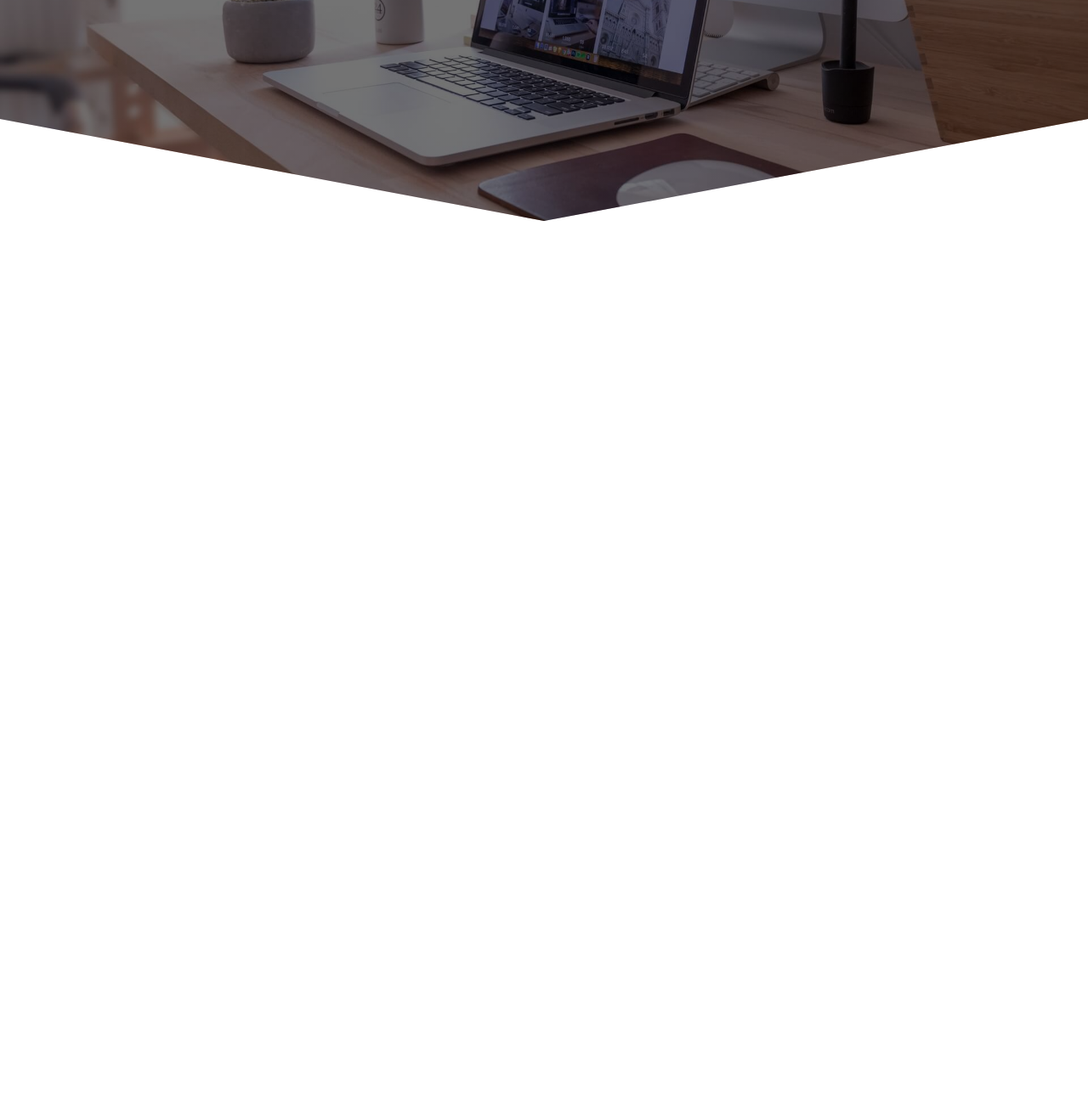
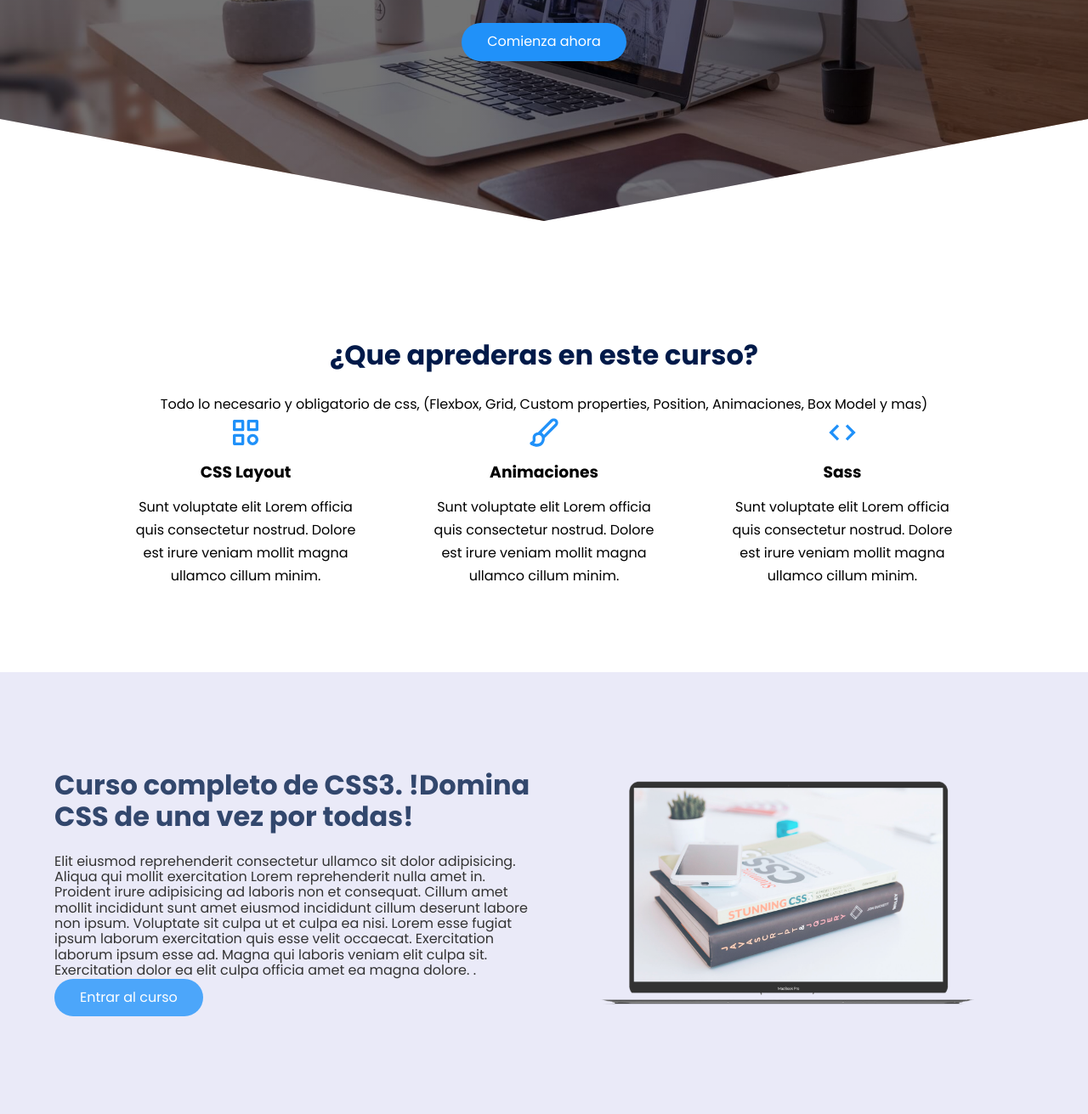
Before and after one commit to NicolasVasquez17/HTML-CSS-JS-PaginaWeb-Curso-CSS3, a plain HTML site: page index.html in a window 1280 px wide. Shown: the part 500-1811 px from the top of the page at 85% size. Before the commit the page ends 800 px from the top, so only its background shows below. Drawn offline with Linux system fonts and the light colour scheme.

Commit message:
se termino la seccion de header y se comenzo la seccion de main

```diff
--- a/css/estilos.css
+++ b/css/estilos.css
@@ -88,3 +88,106 @@ nav{
 .nav__close{
     display: var(--show,none);
 }
+
+/* HERO container*/
+
+.hero__container{
+
+    max-width: 800px;
+    display: grid;
+    --padding-container:0;
+    grid-auto-rows: max-content;
+    align-content: center;
+    gap:1em;
+    padding-bottom: 100px;
+    text-align: center;
+}
+
+.hero__title{
+    font-size: 3rem;
+}
+
+.hero__paragraph{
+    margin-bottom: 20px;
+}
+
+.cta{
+    display: inline-block;
+    background-color: #2091F9;
+    justify-self: center;
+    color: white;
+    text-decoration: none;
+    padding: 13px 30px;
+    border-radius: 32px;
+}
+
+/*About*/
+
+.about{
+    text-align: center;
+}
+
+.subtitle{
+    color: var(--color-title);
+    font-size:2rem ;
+    margin-bottom: 25px;
+}
+
+.about__paragraph{
+    line-height: 1.7;
+}
+
+.about__main{
+    padding-top: auto;
+    display: grid;
+    width:90%;
+    margin: 0 auto;
+    gap:1em;
+    overflow: hidden;
+    grid-template-columns: repeat(auto-fit, minmax(260px,auto));
+}
+
+.about__icons{
+    display: grid;
+    gap:1em;
+    justify-items: center;
+    width: 260px;
+    overflow: hidden;
+    margin: 0 auto;
+}
+
+.about__icon{
+    width: 40px;
+}
+
+/*Knowledge*/
+
+.knowledge{
+    background-color: #e5e5f7;
+    opacity: 0.8;
+    background-image:  radial-gradient(#444cf7 0.5px, transparent 0.5px), radial-gradient(#444cf7 0.5px, #e5e5f7 0.5px);
+    background-size: 20px 20px;
+    background-position: 0 0,10px 10px;
+    overflow: hidden;
+}
+
+.knowledge__container{
+    display: grid;
+    grid-template-columns: 1fr 1fr;
+    gap: 1em;
+    align-items: center;
+}
+
+.knowledge__picture{
+    max-width:500px ;
+}
+
+.knowledge__paragrahp{
+    line-height: 1.7;
+    margin-bottom: 15px;
+}
+
+.knowledge__img{
+    width: 100%;
+    display: block;
+}
--- a/index.html
+++ b/index.html
@@ -51,5 +51,52 @@
 
     </header>
 
+    <main>
+        <section class="container about">
+            <h2 class="subtitle">¿Que aprederas en este curso?</h2>
+            <p class="about__paragraph">Todo lo necesario y obligatorio de css, (Flexbox, Grid, Custom properties, Position, Animaciones, Box Model y mas)</p>
+
+            <div class="about__main">
+                <article class="about__icons">
+                    <img src="images/shapes.svg" alt="cuadrados" class="about__icon">
+                    <h3 class="about__title">CSS Layout</h3>
+                    <p class="about__paragraph">Sunt voluptate elit Lorem officia quis consectetur nostrud. Dolore est irure veniam mollit magna ullamco cillum minim.</p>
+
+                </article>
+
+                <article class="about__icons">
+                    <img src="images/paint.svg" alt="pincel" class="about__icon">
+                    <h3 class="about__title">Animaciones</h3>
+                    <p class="about__paragraph">Sunt voluptate elit Lorem officia quis consectetur nostrud. Dolore est irure veniam mollit magna ullamco cillum minim.</p>
+
+                </article>
+
+                <article class="about__icons">
+                    <img src="images/code.svg" alt="cuadrados" class="about__icon">
+                    <h3 class="about__title">Sass</h3>
+                    <p class="about__paragraph">Sunt voluptate elit Lorem officia quis consectetur nostrud. Dolore est irure veniam mollit magna ullamco cillum minim.</p>
+
+                </article>
+            </div>
+        </section>
+
+        <section class="knowledge">
+            <div class="knowledge__container container">
+                <div class="knowledge__texts">
+                    <h2 class="subtitle">
+                        Curso completo de CSS3. !Domina CSS de una vez por todas!</h2>
+                        <p class="knowledge__paragraph">Elit eiusmod reprehenderit consectetur ullamco sit dolor adipisicing. Aliqua qui mollit exercitation Lorem reprehenderit nulla amet in. Proident irure adipisicing ad laboris non et consequat. Cillum amet mollit incididunt sunt amet eiusmod incididunt cillum deserunt labore non ipsum.
+                        Voluptate sit culpa ut et culpa ea nisi. Lorem esse fugiat ipsum laborum exercitation quis esse velit occaecat. Exercitation laborum ipsum esse ad. Magna qui laboris veniam elit culpa sit. Exercitation dolor ea elit culpa officia amet ea magna dolore. .</p>
+                        <a href="#" class="cta"> Entrar al curso</a>
+                </div>
+
+                <figure clase="knowledge__picture">
+                    <img src="images/macbook.png" alt="macbook" class="knowledge__img">
+                </figure>
+            </div>
+
+        </section>
+    </main>
+
 </body>
 </html>
```
